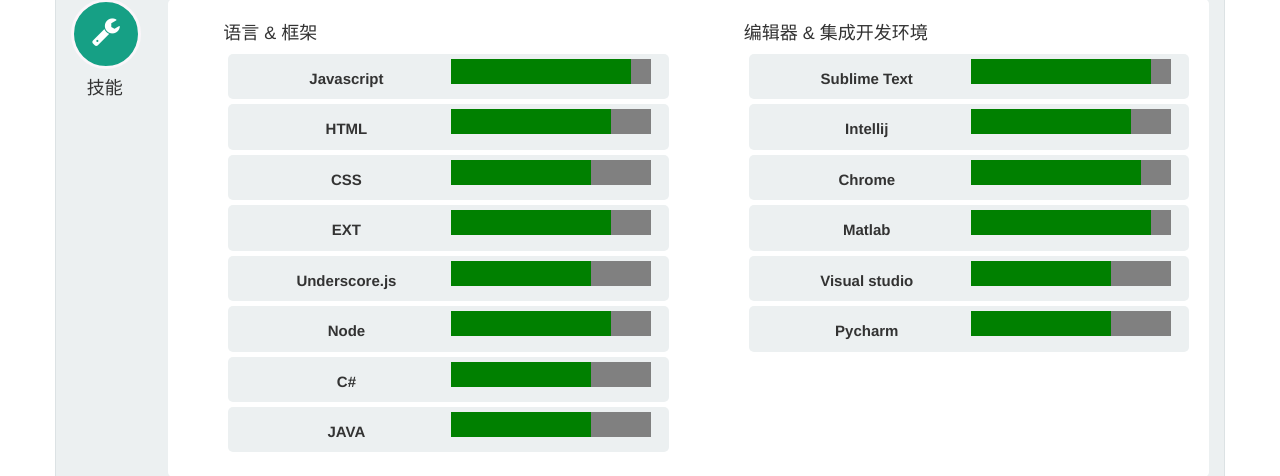
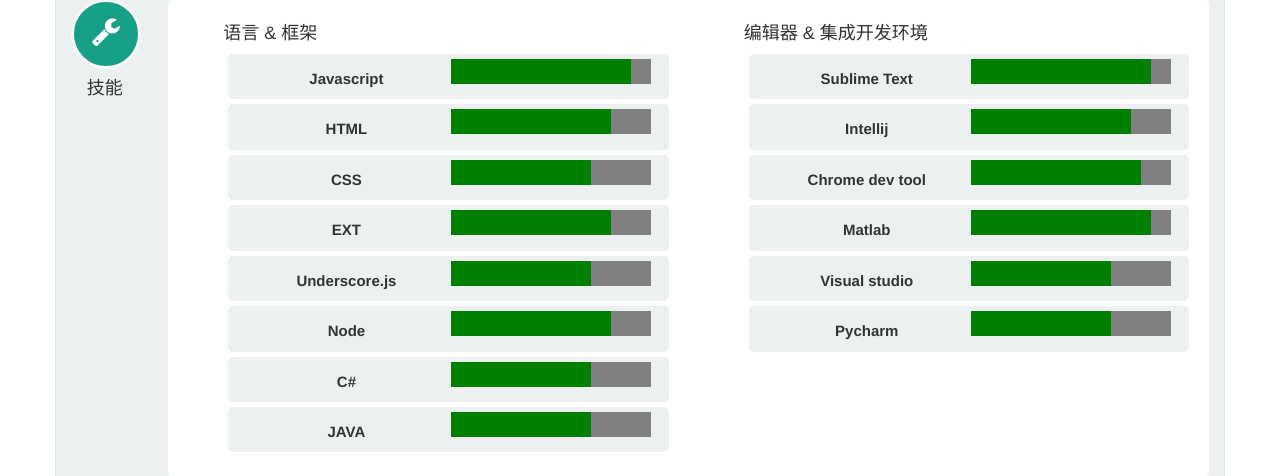
Before and after one commit to madneal/my-first-blog, a Django app: page /cv_zh/ in a window 1280 px wide. Shown: the part 1094-1570 px from the top of the page. Run offline with Django 3.2, Linux system fonts and the light colour scheme; some libraries are stand-ins or nearby versions.

Commit message:
add the chrome dev tool

```diff
--- a/blog/templates/blog/cv-ch.html
+++ b/blog/templates/blog/cv-ch.html
@@ -266,7 +266,7 @@
 											<progress value="80" max="100"></progress>
 										</li>
 										<li class="round-row">
-                                            <label>Chrome</label>
+                                            <label>Chrome dev tool</label>
                                             <progress value="85" max="100"></progress>
                                         </li>
 										<li class="round-row">
--- a/blog/templates/blog/cv-en.html
+++ b/blog/templates/blog/cv-en.html
@@ -261,7 +261,7 @@
 											<progress value="80" max="100"></progress>
 										</li>
                                         <li class="round-row">
-                                            <label>Chrome</label>
+                                            <label>Chrome dev tool</label>
                                             <progress value="85" max="100"></progress>
                                         </li>
 										<li class="round-row">
```
